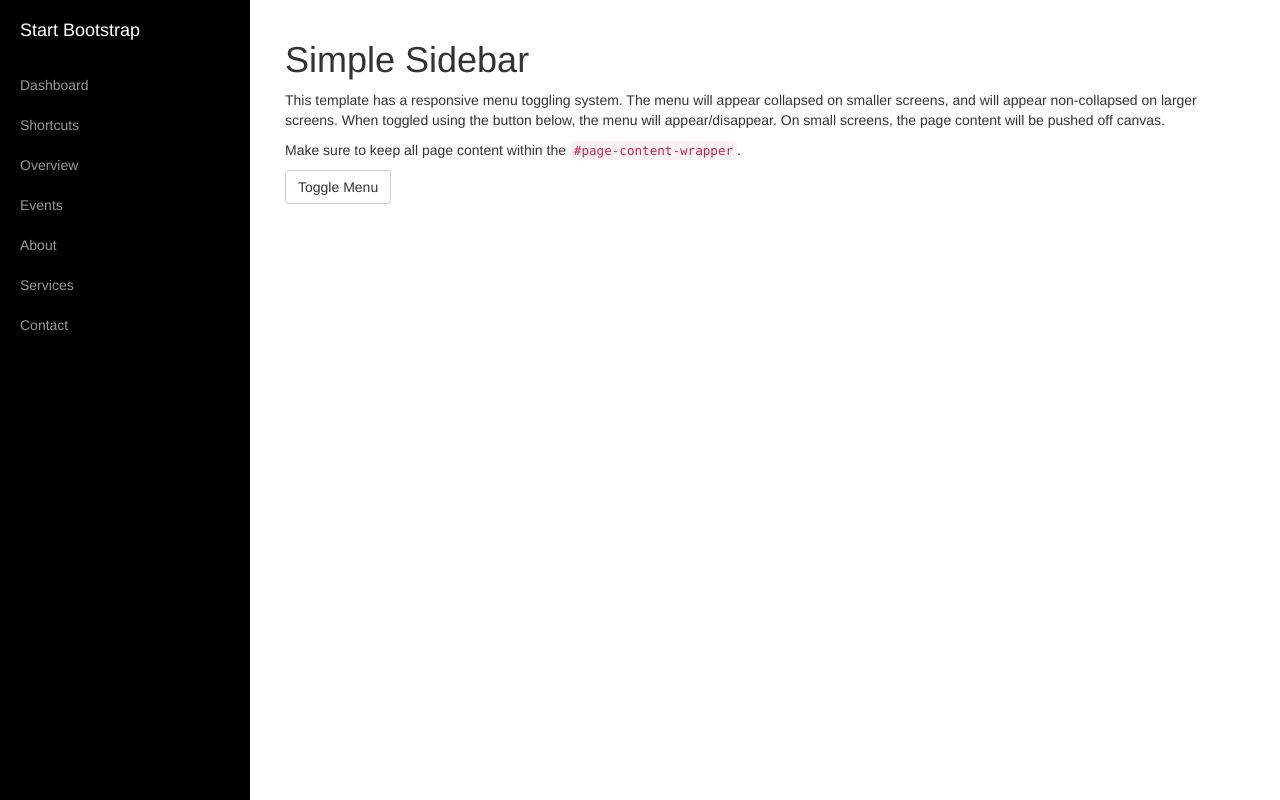
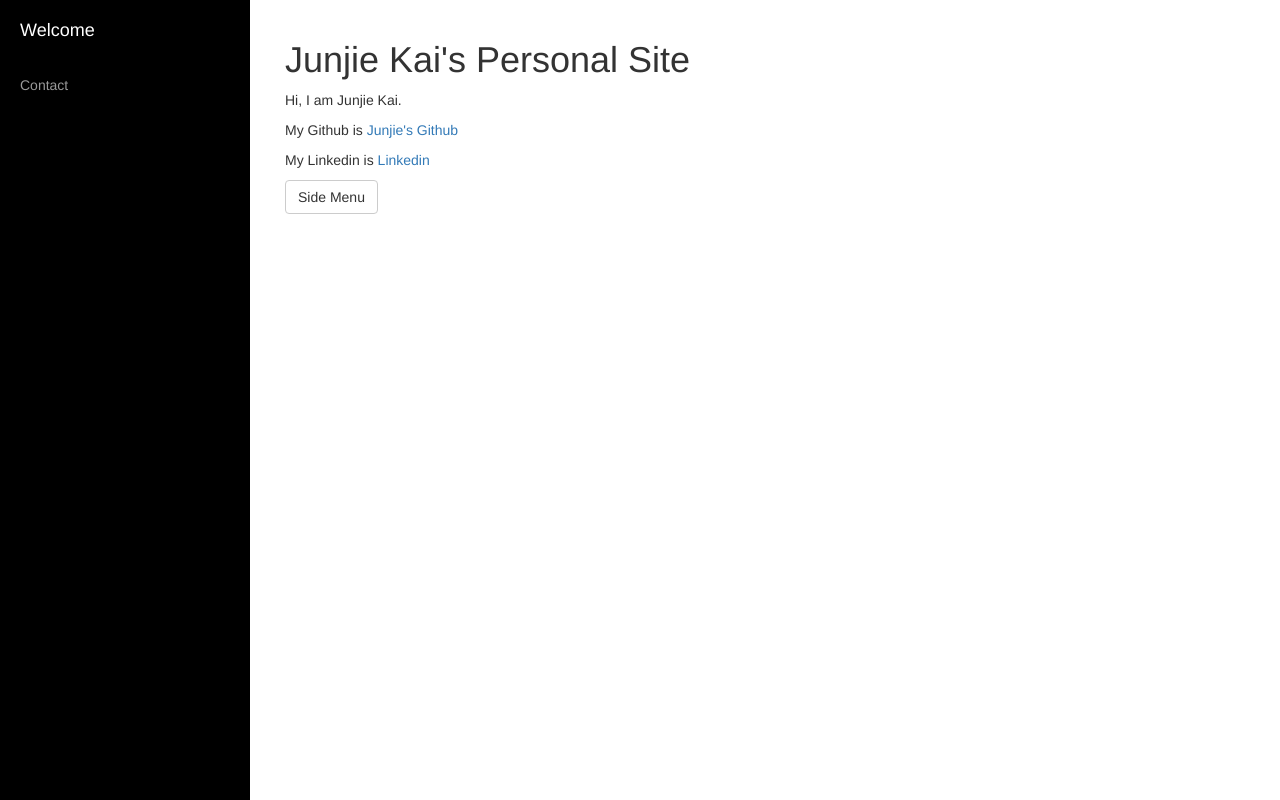
Before and after one commit to jkai/jkai.github.io, a plain HTML site: page index.html in a window 1280 px wide. Drawn offline with Linux system fonts and the light colour scheme.

Commit message:
Add Personal Info

```diff
--- a/index.html
+++ b/index.html
@@ -9,7 +9,7 @@
     <meta name="description" content="">
     <meta name="author" content="">
 
-    <title>Simple Sidebar - Start Bootstrap Template</title>
+    <title>Junjie Kai's Personal Page</title>
 
     <!-- Bootstrap Core CSS -->
     <link href="css/bootstrap.min.css" rel="stylesheet">
@@ -35,26 +35,8 @@
             <ul class="sidebar-nav">
                 <li class="sidebar-brand">
                     <a href="#">
-                        Start Bootstrap
+                        Welcome
                     </a>
-                </li>
-                <li>
-                    <a href="#">Dashboard</a>
-                </li>
-                <li>
-                    <a href="#">Shortcuts</a>
-                </li>
-                <li>
-                    <a href="#">Overview</a>
-                </li>
-                <li>
-                    <a href="#">Events</a>
-                </li>
-                <li>
-                    <a href="#">About</a>
-                </li>
-                <li>
-                    <a href="#">Services</a>
                 </li>
                 <li>
                     <a href="#">Contact</a>
@@ -68,10 +50,11 @@
             <div class="container-fluid">
                 <div class="row">
                     <div class="col-lg-12">
-                        <h1>Simple Sidebar</h1>
-                        <p>This template has a responsive menu toggling system. The menu will appear collapsed on smaller screens, and will appear non-collapsed on larger screens. When toggled using the button below, the menu will appear/disappear. On small screens, the page content will be pushed off canvas.</p>
-                        <p>Make sure to keep all page content within the <code>#page-content-wrapper</code>.</p>
-                        <a href="#menu-toggle" class="btn btn-default" id="menu-toggle">Toggle Menu</a>
+                        <h1>Junjie Kai's Personal Site</h1>
+                        <p>Hi, I am Junjie Kai.</p>
+                        <p>My Github is <a href="https://github.com/jkai">Junjie's Github</a></p>
+                        <p>My Linkedin is <a href="https://ca.linkedin.com/pub/junjie-kai/37/a3b/b80">Linkedin</a></p>
+                        <a href="#menu-toggle" class="btn btn-default" id="menu-toggle">Side Menu</a>
                     </div>
                 </div>
             </div>
```
